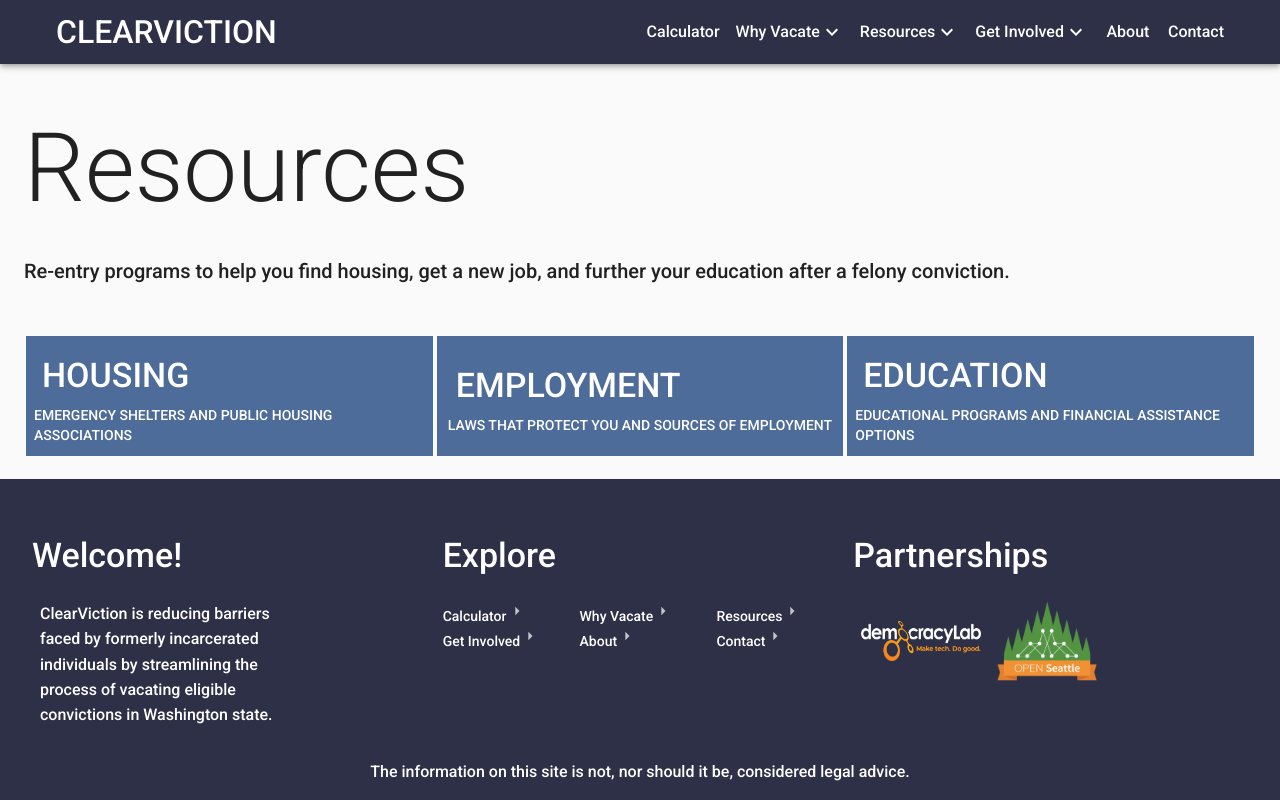
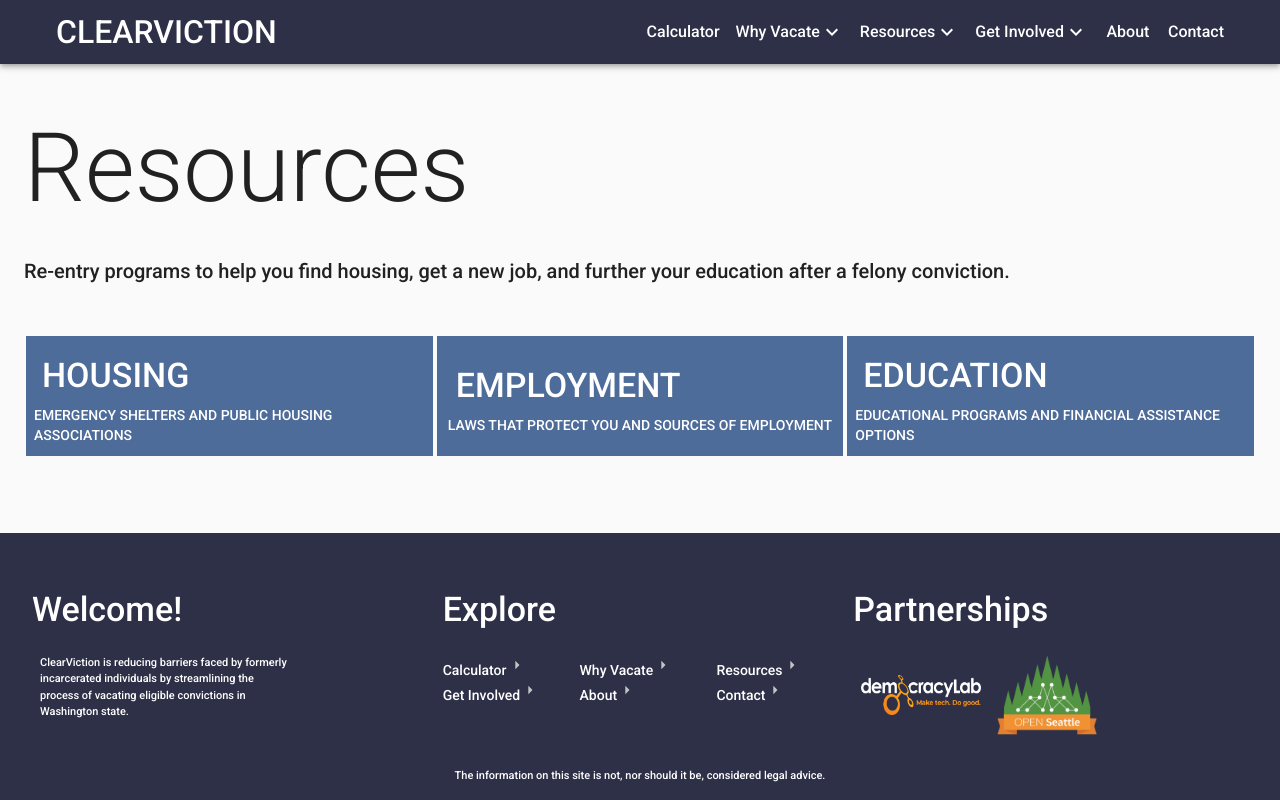
Before and after one commit to openseattle/clearviction-v1, a React (Create React App) app: page /resources/assistance in a window 1280 px wide. Built offline with nearby package versions, Linux system fonts and the light colour scheme.

Commit message:
Update Footer.jsx
footer text too large, changed to smaller

```diff
--- a/src/Components/Footer.jsx
+++ b/src/Components/Footer.jsx
@@ -37,12 +37,10 @@ const useStyles = makeStyles((theme) => ({
   },
   disclaimer: {
     margin: theme.spacing(2),
-    fontSize: 16,
-    fontFamily: ["Roboto", "sans-serif"],
+    fontSize: 11,
   },
   subHeader: {
-    fontSize: 16,
-    fontFamily: ["Roboto", "sans-serif"],
+    fontSize: 11,
   },
   openSeattle: {
     width: 100,
@@ -89,7 +87,7 @@ const Footer = () => {
               <ListItem>
                 <Typography
                   className={classes.subHeader}
-                  variant="subtitle2"
+                  variant="body1"
                   style={{ maxWidth: 250 }}
                 >
                   ClearViction is reducing barriers faced by formerly
```
